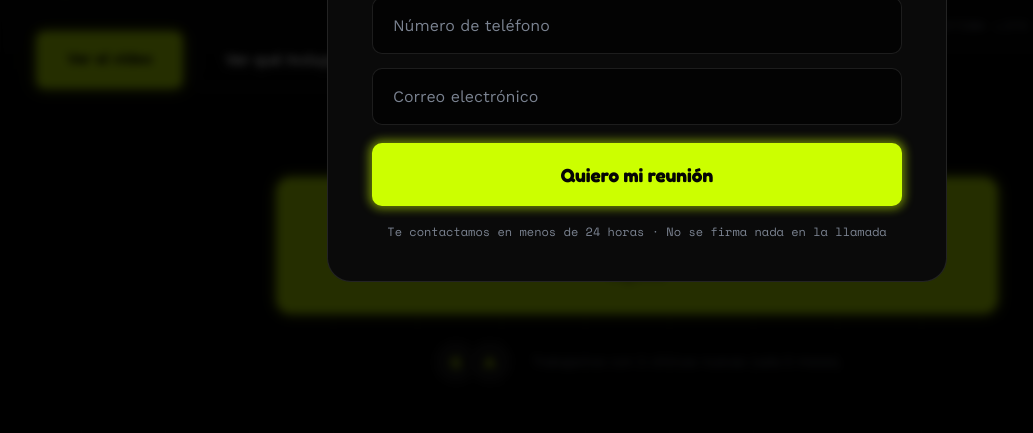
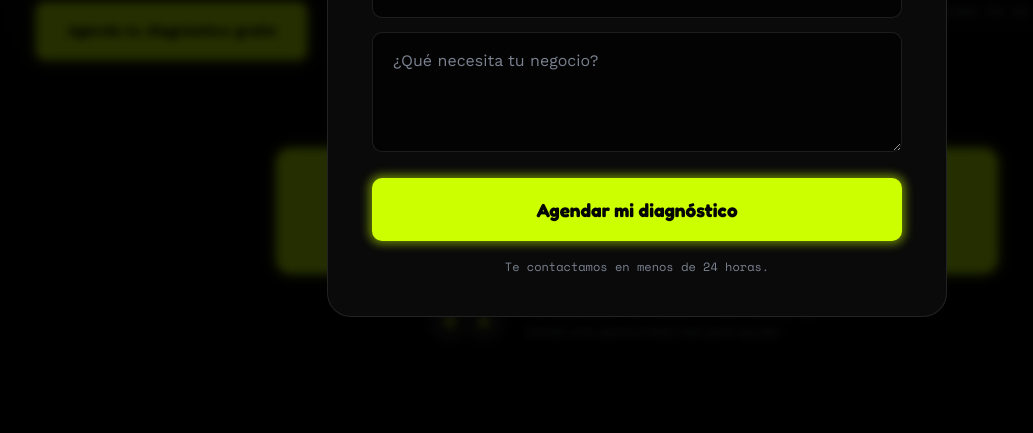
Before and after one commit to gabonam09-cyber/Life-Landing, a Flask app: page / in a window 1280 px wide. Shown: the part 555-988 px from the top of the page, without its empty margins (3-1036 px from the left). Run offline with Flask 3, Linux system fonts and the light colour scheme.

Commit message:
Actualiza copys de la landing: enfoque a todo negocio, no solo clínicas
- Nuevo hero: diagnóstico gratuito, chatbots con IA y CTA al formulario
- Sustituye creencias, resultados e incluye por proceso de 5 pasos
- FAQs y modal reescritos en torno al diagnóstico estratégico
- Quita casos de éxito y agrega formación en Nosotros
- Teléfono opcional y campo de empresa fuera del formulario

Co-Authored-By: Claude Fable 5 <noreply@anthropic.com>

```diff
--- a/app/forms.py
+++ b/app/forms.py
@@ -6,13 +6,13 @@ from wtforms.validators import DataRequired, Email, Length, Optional
 class ContactForm(FlaskForm):
     """Flask-WTF agrega proteccion CSRF automatica a este formulario."""
 
-    nombre = StringField("Nombre", validators=[DataRequired(), Length(min=2, max=120)])
-    # El objetivo del formulario es agendar un Zoom: sin saber de que clinica se
-    # trata no se puede preparar la reunion ni revisar su presencia digital antes.
-    clinica = StringField("Clínica o spa", validators=[DataRequired(), Length(min=2, max=140)])
+    nombre = StringField("Nombre completo", validators=[DataRequired(), Length(min=2, max=120)])
+    # El campo ya no se muestra en el formulario, pero se conserva por si algun
+    # lead viejo del panel lo trae guardado.
+    clinica = StringField("Negocio", validators=[Optional(), Length(max=140)])
     email = StringField("Correo", validators=[DataRequired(), Email(), Length(max=120)])
-    telefono = StringField("WhatsApp", validators=[DataRequired(), Length(min=8, max=30)])
-    mensaje = TextAreaField("Mensaje", validators=[DataRequired(), Length(min=10, max=2000)])
+    telefono = StringField("Teléfono", validators=[Optional(), Length(min=8, max=30)])
+    mensaje = TextAreaField("¿Qué necesita tu negocio?", validators=[DataRequired(), Length(min=10, max=2000)])
 
     # Honeypot: invisible para humanos (oculto por CSS), los bots de spam
     # suelen rellenar todos los campos que encuentran. Si esto llega con
--- a/app/routes.py
+++ b/app/routes.py
@@ -11,72 +11,33 @@ from .security import login_requerido
 
 bp = Blueprint("main", __name__)
 
-# Creencias que frenan la decision, tomadas de las objeciones reales del
-# documento de cliente ideal. Cada una es una frase que el dueño ya se dijo.
-CREENCIAS = [
+# Proceso paso a paso del sistema life: primero entendemos, después ejecutamos.
+PROCESO = [
     {
-        "creencia": "\"Ya contraté una agencia y solo tiré el dinero.\"",
-        "respuesta": (
-            "Nos lo dicen en casi todas las llamadas. Por eso no vendemos alcance ni "
-            "seguidores: lo que medimos cada semana es cuántos escribieron, cuántos agendaron "
-            "y cuántos se presentaron. Si eso no sube, no hay nada que presumir."
-        ),
+        "n": "01",
+        "titulo": "Diagnóstico inicial",
+        "texto": "Revisamos tu negocio, tu oferta y cómo te encuentran hoy tus clientes.",
     },
     {
-        "creencia": "\"Yo no sé de tecnología, esto me va a complicar más.\"",
-        "respuesta": (
-            "Tú no configuras nada. Lo montamos nosotros sobre el WhatsApp que ya usas, y tu "
-            "recepción sigue trabajando igual. Lo único que cambia es que deja de contestar lo "
-            "mismo todo el día."
-        ),
+        "n": "02",
+        "titulo": "Auditoría comercial",
+        "texto": "Analizamos por dónde entran los mensajes, quién responde y en cuánto tiempo.",
     },
     {
-        "creencia": "\"Si ya no me doy abasto, ¿para qué quiero más pacientes?\"",
-        "respuesta": (
-            "Porque el problema no suele ser el volumen, es el desorden: huecos a media mañana, "
-            "saturación el sábado y ausentes que tiran el espacio. El sistema ordena la agenda "
-            "antes de llenarla."
-        ),
-    },
-]
-
-
-# Como se ve la clinica una vez funcionando el sistema. Escrito con los deseos
-# del documento: agenda llena, no-shows, pacientes calificados, tiempo libre.
-RESULTADOS = [
-    {
-        "titulo": "Abres con la agenda llena",
-        "texto": "Las citas que se agendaron el dia anterior ya están ahí cuando llegas a la clínica.",
+        "n": "03",
+        "titulo": "Detectamos la fuga",
+        "texto": "Identificamos el punto exacto donde se están perdiendo los clientes.",
     },
     {
-        "titulo": "Te encuentras con clientes que no vuelven hace años",
-        "texto": "No pierdes clientes por el tiempo los pierdes por dejarlos de contactar.",
+        "n": "04",
+        "titulo": "Diseñamos el sistema",
+        "texto": "Definimos qué necesitas: captación, respuesta con IA, reputación o una combinación.",
     },
     {
-        "titulo": "Llegan clientes informados y desididos a dar el siguiente paso",
-        "texto": "Las campañas filtran a quien a tus clientes ideales y dejan pasar a quien sí va requerir tu servicio.",
+        "n": "05",
+        "titulo": "Seguimiento continuo",
+        "texto": "Cada semana revisamos respuestas, citas agendadas y qué mover a continuación.",
     },
-    {
-        "titulo": "Nadie espera respuesta",
-        "texto": "Cada mensaje se contesta al momento, a las 11 de la noche y en domingo.",
-    },
-    {
-        "titulo": "Ves los números desde el celular",
-        "texto": "Cuántos escribieron, los nombres de cuántos agendaron, cuando es la cita, cuántos asistieron y cuánto se vendió.",
-    },
-]
-
-
-# Que incluye el sistema. Es la oferta ya definida en el documento de datos base:
-# el visitante debe saber que se le va a proponer antes de entrar al Zoom.
-INCLUYE = [
-    "Auditoría de tu embudo actual de pacientes",
-    "Campañas de anuncios que filtran curiosos, no pacientes reales",
-    "Bot de WhatsApp con IA que agenda citas 24/7",
-    "Recordatorios automáticos que reducen tus ausencias",
-    "Reactivación de pacientes que cotizaron y nunca volvieron",
-    "Seguimiento post-tratamiento para que regresen",
-    "Panel de control: tus citas y ventas desde el celular",
 ]
 
 
@@ -85,60 +46,52 @@ INCLUYE = [
 FAQS = [
     {
         "n": "01",
-        "pregunta": "¿Qué pasa exactamente en esa reunión?",
+        "pregunta": "¿life es una agencia de marketing o algo más?",
         "respuesta": (
-            "Son unos 30 minutos por Zoom o Meet. Revisamos contigo cómo llegan hoy tus "
-            "pacientes, por dónde se están cayendo y qué sistema haría falta. Sales de ahí con "
-            "la propuesta explicada. No se firma nada en esa llamada ni te vamos a presionar "
-            "para decidir en caliente: lo revisas con calma y, si tiene sentido, hablamos otra vez."
+            "Combinamos marketing digital con inteligencia artificial aplicada. No vendemos "
+            "campañas sueltas: construimos sistemas de captación, respuesta y reputación que "
+            "trabajan juntos."
         ),
     },
     {
         "n": "02",
-        "pregunta": "¿Tiene costo la reunión?",
+        "pregunta": "¿Qué revisan en el diagnóstico?",
         "respuesta": (
-            "No. La reunión y la revisión previa de tu clínica no cuestan nada y no te "
-            "comprometen a nada. Si al revisarla no vemos una oportunidad clara, te lo decimos "
-            "y ahí queda: preferimos eso a venderte algo que no te va a mover los números."
+            "Cómo te encuentran hoy tus clientes, por dónde entran los mensajes, cuánto tardas "
+            "en responder y qué dicen tus reseñas. Con eso ubicamos dónde se están perdiendo "
+            "los clientes."
         ),
     },
     {
         "n": "03",
-        "pregunta": "Ya trabajé con una agencia y no funcionó. ¿Por qué ustedes sí?",
+        "pregunta": "¿Qué pasa después de solicitar el diagnóstico?",
         "respuesta": (
-            "Es lo que más escuchamos. La diferencia es qué medimos: no te vamos a enseñar "
-            "alcance ni seguidores, sino cuántos pacientes escribieron, cuántos agendaron y "
-            "cuántos se presentaron. Esos tres números se revisan cada semana contigo, así que "
-            "si algo no está sirviendo se ve en semanas, no en seis meses."
+            "Te contactamos en menos de 24 horas para agendar una llamada. Ahí revisamos tu "
+            "negocio y, si vemos una oportunidad real de mejora, te proponemos cómo avanzar."
         ),
     },
     {
         "n": "04",
-        "pregunta": "Mis pacientes son mayores y no usan tanto WhatsApp. ¿Igual sirve?",
+        "pregunta": "¿Trabajan con cualquier negocio?",
         "respuesta": (
-            "En ese caso el peso no está en el bot, sino en que aparezcas en Google cuando "
-            "buscan tu especialidad en la zona, en cuidar tus reseñas y en los recordatorios "
-            "de cita. Eso lo vemos en la reunión: si tu paciente no está en WhatsApp, no tiene "
-            "sentido cobrarte por un bot de WhatsApp."
+            "No. Primero evaluamos si existe una oportunidad real de ayudar. Si no la vemos, "
+            "te lo decimos y no avanzamos."
         ),
     },
     {
         "n": "05",
-        "pregunta": "¿Cuánto cuesta y me amarran a un contrato?",
+        "pregunta": "¿El diagnóstico tiene costo?",
         "respuesta": (
-            "El precio depende de qué necesite tu clínica: no cuesta lo mismo ordenar solo la "
-            "respuesta por WhatsApp que montar captación, respuesta y reputación juntas. El "
-            "número sale en la reunión y te lo mandamos por escrito. No trabajamos con "
-            "permanencias forzadas: la idea es que sigas porque los números te lo justifican."
+            "No. El diagnóstico inicial es gratuito y sin compromiso. Solo hablamos de trabajar "
+            "juntos si encontramos algo concreto que mejorar."
         ),
     },
     {
         "n": "06",
-        "pregunta": "Tengo que consultarlo con mi socio o el director médico.",
+        "pregunta": "¿Pueden trabajar con mi equipo actual?",
         "respuesta": (
-            "Perfecto, tráelo a la reunión. Y si no puede, te mandamos la propuesta por escrito "
-            "para que se la enseñes: precio, alcance y plazos, sin letra chica. Es justo por eso "
-            "que en la primera llamada no se cierra nada."
+            "Sí. Los sistemas se integran con quien ya atiende a tus clientes: la IA responde "
+            "y agenda, y tu equipo entra en la conversación cuando ya hay una cita en firme."
         ),
     },
 ]
@@ -161,9 +114,7 @@ def index():
         form=form,
         system_videos=system_videos,
         faqs=FAQS,
-        creencias=CREENCIAS,
-        resultados=RESULTADOS,
-        incluye=INCLUYE,
+        proceso=PROCESO,
     )
 
 
@@ -184,7 +135,7 @@ def contacto():
 
     lead = Lead(
         nombre=form.nombre.data.strip(),
-        clinica=form.clinica.data.strip(),
+        clinica=(form.clinica.data or "").strip() or None,
         email=form.email.data.strip().lower(),
         telefono=(form.telefono.data or "").strip() or None,
         mensaje=form.mensaje.data.strip(),
--- a/app/templates/base.html
+++ b/app/templates/base.html
@@ -3,8 +3,8 @@
 <head>
 <meta charset="UTF-8">
 <meta name="viewport" content="width=device-width, initial-scale=1.0">
-<title>{% block title %}life — Marketing e IA para para incrementar la ventas de negocios en CDMX{% endblock %}</title>
-<meta name="description" content="Sistema de captación, respuesta con IA y reputación para clínicas y spas de CDMX y Edomex. Agenda llena y respuesta 24/7, funcionando en 14 días.">
+<title>{% block title %}life — marketing + IA{% endblock %}</title>
+<meta name="description" content="Chatbots con IA, presencia digital y reputación — en un solo sistema. Captación, respuesta 24/7 y reseñas para negocios en CDMX.">
 <link rel="preconnect" href="https://fonts.googleapis.com">
 <link rel="preconnect" href="https://fonts.gstatic.com" crossorigin>
 <link href="https://fonts.googleapis.com/css2?family=Fraunces:ital,wght@0,400;0,600;1,400&family=Inter+Tight:ital,wght@0,400;0,500;0,600;1,400&family=Work+Sans:wght@400;500&family=Fredoka:wght@600;700&family=Space+Mono:wght@400;700&display=swap" rel="stylesheet">
--- a/app/templates/index.html
+++ b/app/templates/index.html
@@ -4,18 +4,17 @@
 
 <section class="hero" style="border-top:none;">
 
-  <div class="hero-pill hero-pill--brand" data-hero-in>life</div>
+  <div class="hero-pill hero-pill--brand" data-hero-in>Diagnóstico digital gratuito</div>
 
   <div class="hero-grid">
     <div>
       <h1 class="hero-headline" data-hero-in>¿Tus ventas <em>no suben</em> como deberían?</h1>
       <p class="hero-copy" data-hero-in>
-        La solucion es el sistmema de captacion de clientes premium que ha hecho crecer
-        <strong>miles de negocios como el tuyo.</strong>
+        Chatbots con IA, presencia digital y reputación — <strong>en un solo sistema.</strong>
       </p>
       <div class="hero-actions" data-hero-in>
-        <a href="#video" class="btn">Ver el video</a>
-        <a href="#incluye" class="btn btn-outline">Ver qué incluye</a>
+        <button type="button" class="btn" data-open-modal>Agenda tu diagnóstico gratis</button>
+        <a href="#servicios" class="btn btn-outline">Ver los 3 sistemas</a>
       </div>
     </div>
 
@@ -26,55 +25,46 @@
           Tu navegador no soporta la reproducción de video.
         </video>
       </div>
-      <p class="video-caption"> Explicación del sistema life en 5 minutos</p>
+      <p class="video-caption">Mira cómo funciona en 90 segundos</p>
     </div>
   </div>
 
 </section>
 
 <section class="cta-section" style="border-top:none; padding-top:0;">
-  <a href="#video" class="cta-button">
-    <span class="cta-button-title">Ver el video</span>
-    <span class="cta-button-sub">En tan solo 5 minutos te explicamos el sistema que cambiara tu negocio.</span>
-  </a>
+  <button type="button" class="cta-button" data-open-modal>
+    <span class="cta-button-title">Solicita tu diagnóstico estratégico</span>
+    <span class="cta-button-sub">Primero analizamos tu negocio. Si vemos una oportunidad real de mejora, avanzamos.</span>
+  </button>
 
   <div class="founders-row">
     <div class="founders-avatars">
       <div class="founder-avatar">G</div>
       <div class="founder-avatar">A</div>
     </div>
-    <p class="founders-note">Trabajamos con 2 clínicas nuevas cada 5 meses.</p>
+    <p class="founders-note">No trabajamos con todos. Primero evaluamos si existe una oportunidad real para ayudar.</p>
+  </div>
+</section>
+
+<section id="formacion" data-reveal style="text-align:center; padding-top:0;">
+  <span class="hero-pill">Formados en</span>
+  <div class="system-tags" style="justify-content:center; margin-top:18px;">
+    <span class="tag">Udemy</span>
+    <span class="tag">Funnel School</span>
+    <span class="tag">UNAM</span>
   </div>
 </section>
 
 <section id="insight" class="section--alt" data-reveal>
   <div class="s-eyebrow" style="text-align:left;">
-    <span class="hero-pill" style="margin-top:0;">Tu oportunidad</span>
+    <span class="hero-pill" style="margin-top:0;">Por qué los negocios trabajan con life</span>
   </div>
   <h2 class="insight-headline" style="font-style:normal; margin-top:26px;">
-     <strong>Hay miles de clientes</strong> que necesitan de ti, solo necesitan ser contactados.
+     El 95% de los negocios en CDMX comete el mismo error <strong>silencioso</strong>.
   </h2>
   <p class="insight-sub">
-    Solo necesitas la estrategia adecuada para tu negocio.
+    Nadie responde a tiempo. Ahí es exactamente donde se pierden los clientes.
   </p>
-</section>
-
-<section id="creencias" class="beliefs-section" data-reveal>
-  <div class="s-eyebrow" style="text-align:center;">
-    <span class="hero-pill" style="margin-top:0;">Lo que probablemente estás pensando</span>
-  </div>
-  <h2 class="systems-headline" style="text-align:center; margin:26px auto 60px; max-width:820px;">
-    Lo que nos dicen antes de agendar
-  </h2>
-
-  <div class="beliefs-list">
-    {% for item in creencias %}
-    <div class="belief">
-      <p class="belief-myth">{{ item.creencia }}</p>
-      <p class="belief-truth">{{ item.respuesta }}</p>
-    </div>
-    {% endfor %}
-  </div>
 </section>
 
 <section id="sistema" class="compare-section" data-reveal>
@@ -88,18 +78,18 @@
   <div class="compare-grid">
     <div class="compare-col compare-col--bad">
       <div class="compare-col-label">Tácticas aisladas</div>
-      <div class="compare-item">Publicas en Instagram, pero los mensajes que llegan se contestan "cuando se puede".</div>
-      <div class="compare-item">Pagas anuncios que atraen preguntones de precio, no pacientes que se traten.</div>
-      <div class="compare-item">Tienes pacientes contentos, pero nadie les pide la reseña en Google Maps.</div>
-      <div class="compare-item">Cientos de pacientes cotizaron y nunca volvieron, y ahí siguen en la libreta.</div>
+      <div class="compare-item">Publicas contenido, pero nadie en tu equipo responde a tiempo cuando alguien pregunta.</div>
+      <div class="compare-item">Corres anuncios, pero llegan a un WhatsApp que se atiende "cuando se puede".</div>
+      <div class="compare-item">Tienes buenas reseñas, pero las malas se quedan sin respuesta y le ganan a las buenas.</div>
+      <div class="compare-item">Cada esfuerzo vive por su lado: nadie conecta captación con respuesta con reputación.</div>
     </div>
 
     <div class="compare-col compare-col--good">
       <div class="compare-col-label">Sistema life</div>
-      <div class="compare-item">Captación: apareces en Google cuando buscan tu especialidad en tu zona.</div>
-      <div class="compare-item">Respuesta: la IA contesta y agenda al instante, de madrugada y en domingo.</div>
-      <div class="compare-item">Reputación: las reseñas se responden todas y las buenas se piden solas.</div>
-      <div class="compare-item">La base dormida se reactiva sola: quien cotizó hace meses vuelve a recibir noticias.</div>
+      <div class="compare-item">Sistema de captación: apareces exactamente donde tu cliente ya te está buscando.</div>
+      <div class="compare-item">Sistema de respuesta: la IA contesta y agenda al instante, 24/7, sin que se te escape nadie.</div>
+      <div class="compare-item">Sistema de reputación: cada reseña se monitorea y responde, protegiendo tu calificación.</div>
+      <div class="compare-item">Los tres sistemas trabajan juntos, como un solo flujo — no como esfuerzos sueltos.</div>
     </div>
   </div>
 </section>
@@ -108,12 +98,10 @@
   <div class="systems-head">
     <span class="hero-pill" style="margin-top:0;">Qué hace life</span>
     <h2 class="systems-headline">
-      No improvisamos campañas.<br>Implementamos un método completo
+      No hacemos publicidad genérica.<br>Construimos sistemas que responden por ti
     </h2>
     <p class="systems-sub">
-      Un solo sistema, apoyado en inteligencia artificial, que trabaja sobre las tres palancas
-      a la vez: vender más, recuperar a los pacientes que se enfriaron y hacer que los actuales
-      regresen.
+      Tu próximo cliente ya te está buscando. Se pierde en el primer mensaje sin respuesta.
     </p>
   </div>
 
@@ -127,8 +115,8 @@
         <span class="system-label">Sistema de captación</span>
       </div>
       <div class="system-card-body">
-        <h3>Atraer pacientes que ya buscan tus servicios.</h3>
-        <p>Google Business, reseñas y anuncios que encuentran a los clientes quien te necesitan</p>
+        <h3>Atraer clientes que ya te buscan, no solo tráfico.</h3>
+        <p>Sitio web, Google Business y posicionamiento local para que aparezcas cuando alguien busca tu servicio.</p>
         <div class="system-tags">
           <span class="tag">Web</span>
           <span class="tag">Google Business</span>
@@ -146,8 +134,8 @@
         <span class="system-label">Sistema de respuesta</span>
       </div>
       <div class="system-card-body">
-        <h3>Responder y agendar antes de que llamen a tu competencia.</h3>
-        <p>IA que contesta WhatsApp e Instagram 24/7, agenda la cita y esta para ti y para tus clientes a cualquier hora.</p>
+        <h3>Responder y agendar antes de que se vayan con la competencia.</h3>
+        <p>Chatbots con IA que contestan por WhatsApp e Instagram 24/7 y agendan la cita solos.</p>
         <div class="system-tags">
           <span class="tag">WhatsApp</span>
           <span class="tag">IA</span>
@@ -165,8 +153,8 @@
         <span class="system-label">Sistema de reputación</span>
       </div>
       <div class="system-card-body">
-        <h3>Que el paciente regrese, y que lo cuente.</h3>
-        <p>Seguimiento de clientes y fidelización, reactivación de quien cotizó y reseñas en Google Maps.</p>
+        <h3>Convertir cada reseña en más clientes, no en dudas.</h3>
+        <p>Monitoreo y respuesta de reseñas, encuestas automáticas post-visita para proteger tu calificación.</p>
         <div class="system-tags">
           <span class="tag">Reseñas</span>
           <span class="tag">Encuestas</span>
@@ -177,37 +165,19 @@
   </div>
 </section>
 
-<section id="incluye" class="includes-section" data-reveal>
+<section id="proceso" class="results-section" data-reveal>
   <div class="systems-head">
-    <span class="hero-pill" style="margin-top:0;">Qué incluye</span>
-    <h2 class="systems-headline" style="max-width:820px;">
-      Todo esto funcionando como un solo sistema
-    </h2>
-    <p class="systems-sub">
-      No son servicios sueltos que contratas por separado. Se implementa completo y conectado.
-    </p>
-  </div>
-
-  <ul class="includes-list">
-    {% for item in incluye %}
-    <li>{{ item }}</li>
-    {% endfor %}
-  </ul>
-</section>
-
-<section id="resultados" class="results-section section--alt" data-reveal>
-  <div class="systems-head">
-    <span class="hero-pill" style="margin-top:0;">A partir del día 14</span>
+    <span class="hero-pill" style="margin-top:0;">Sistema life</span>
     <h2 class="systems-headline" style="max-width:860px;">
-      Así se ve tu clínica cuando el sistema ya está trabajando
+      Primero entendemos.<br>Después ejecutamos.
     </h2>
   </div>
 
   <div class="results-grid">
-    {% for item in resultados %}
+    {% for paso in proceso %}
     <div class="result-card">
-      <h3>{{ item.titulo }}</h3>
-      <p>{{ item.texto }}</p>
+      <h3>{{ paso.n }} · {{ paso.titulo }}</h3>
+      <p>{{ paso.texto }}</p>
     </div>
     {% endfor %}
   </div>
@@ -215,19 +185,17 @@
 
 <section id="nosotros" data-reveal>
   <div class="s-eyebrow">Nosotros</div>
-  <h2>Empezamos por hartazgo</h2>
+  <h2>Una agencia joven, enfocada en resultados</h2>
   <div class="about-copy">
     <p>
-      Somos dos socios en Ciudad de México. Antes de montar life nos pasábamos el día revisando
-      negocios: clínicas, talleres, spas, tiendas. Y en casi todos encontrábamos la misma escena.
+      Somos una agencia fundada por dos socios en Ciudad de México. Combinamos marketing digital
+      con inteligencia artificial aplicada, para negocios que necesitan resultados concretos,
+      no reportes complicados.
     </p>
     <p>
-      Estamos formados por las mejores escuelas de nuestros nichos, funnel school es la #1 en europa y #1 en habla hispana con  y formado por uno de los pioneros en la IA en méxico, en su bootcamp con profesores de Silicon Valley
-    </p>
-    <p>
-      Nos cansamos de ver clínicas buenas perdiendo pacientes por algo tan evitable como no alcanzar
-      a contestar. Por eso life no vende campañas sueltas: montamos el sistema que responde,
-      agenda y cuida tu reputación mientras tú haces tu trabajo.
+      Estamos formados por las mejores escuelas de nuestros nichos: Funnel School, la #1 en
+      Europa y en habla hispana, y por uno de los pioneros de la IA en México, en su bootcamp
+      con profesores de Silicon Valley.
     </p>
   </div>
 </section>
@@ -235,10 +203,10 @@
 <section id="faq" class="faq-section" data-reveal>
   <div class="faq-head">
     <span class="hero-pill">Preguntas frecuentes</span>
-    <h2 class="faq-headline">Lo que suelen preguntarnos antes de agendar.</h2>
+    <h2 class="faq-headline">Lo que necesitas saber antes de pedir tu diagnóstico.</h2>
     <p class="faq-sub">
-      Si tu duda no está aquí, la resolvemos en la reunión. Son 5 minutos y no te
-      compromete a nada.
+      No trabajamos con todos los negocios. Primero entendemos el tuyo, revisamos cómo atiendes
+      a tus clientes y definimos si existe una oportunidad real para avanzar.
     </p>
   </div>
 
@@ -260,8 +228,8 @@
 
 <section id="contacto" class="final-cta-section section--alt" data-reveal>
   <button type="button" class="cta-button cta-button--final" data-open-modal>
-    <span class="cta-button-title">Agenda tu reunión por Zoom</span>
-    <span class="cta-button-sub">5 minutos, sin costo. Revisamos tu clínica y te explicamos la propuesta. No se firma nada en esa llamada.</span>
+    <span class="cta-button-title">Solicita tu diagnóstico estratégico</span>
+    <span class="cta-button-sub">Primero analizamos tu negocio. Si vemos una oportunidad real de mejora, avanzamos.</span>
   </button>
 </section>
 
@@ -277,9 +245,8 @@
       <span class="contact-progress-fill"></span>
     </div>
 
-    <h2 class="contact-headline" id="modal-titulo">Estas a un paso de saber como <em>escalar tu ventas</em></h2>
-    <p class="contact-lead">ve el video no desperdicies esta gran oportunidad
-    </p>
+    <h2 class="contact-headline" id="modal-titulo">Estás a un paso de dejar de <em>perder clientes</em></h2>
+    <p class="contact-lead">Agenda tu diagnóstico digital, sin costo.</p>
 
     <form class="contact-form" method="POST" action="{{ url_for('main.contacto') }}">
       {{ form.hidden_tag() }}
@@ -287,21 +254,20 @@
       <div class="contact-fields">
         <div class="field">
           {{ form.nombre.label(class="sr-only") }}
-          {{ form.nombre(placeholder="Tu nombre") }}
+          {{ form.nombre(placeholder="Nombre completo") }}
         </div>
         <div class="field">
-          {{ form.clinica.label(class="sr-only") }}
-          {{ form.clinica(placeholder="Nombre de tu empresa") }}
+          {{ form.email.label(class="sr-only") }}
+          {{ form.email(placeholder="Correo") }}
         </div>
         <div class="field">
           {{ form.telefono.label(class="sr-only") }}
-          {{ form.telefono(placeholder="Número de teléfono") }}
+          {{ form.telefono(placeholder="Teléfono (opcional)") }}
         </div>
         <div class="field">
-          {{ form.email.label(class="sr-only") }}
-          {{ form.email(placeholder="Correo electrónico") }}
+          {{ form.mensaje.label(class="sr-only") }}
+          {{ form.mensaje(placeholder="¿Qué necesita tu negocio?") }}
         </div>
-
       </div>
 
       <!-- Honeypot: campo oculto para humanos, visible para bots automatizados -->
@@ -310,8 +276,8 @@
         {{ form.sitio_web(tabindex="-1", autocomplete="off") }}
       </div>
 
-      <button type="submit" class="contact-submit">Quiero mi reunión</button>
-      <p class="contact-note">Te contactamos en menos de 24 horas · No se firma nada en la llamada</p>
+      <button type="submit" class="contact-submit">Agendar mi diagnóstico</button>
+      <p class="contact-note">Te contactamos en menos de 24 horas.</p>
     </form>
   </div>
 </div>
```
